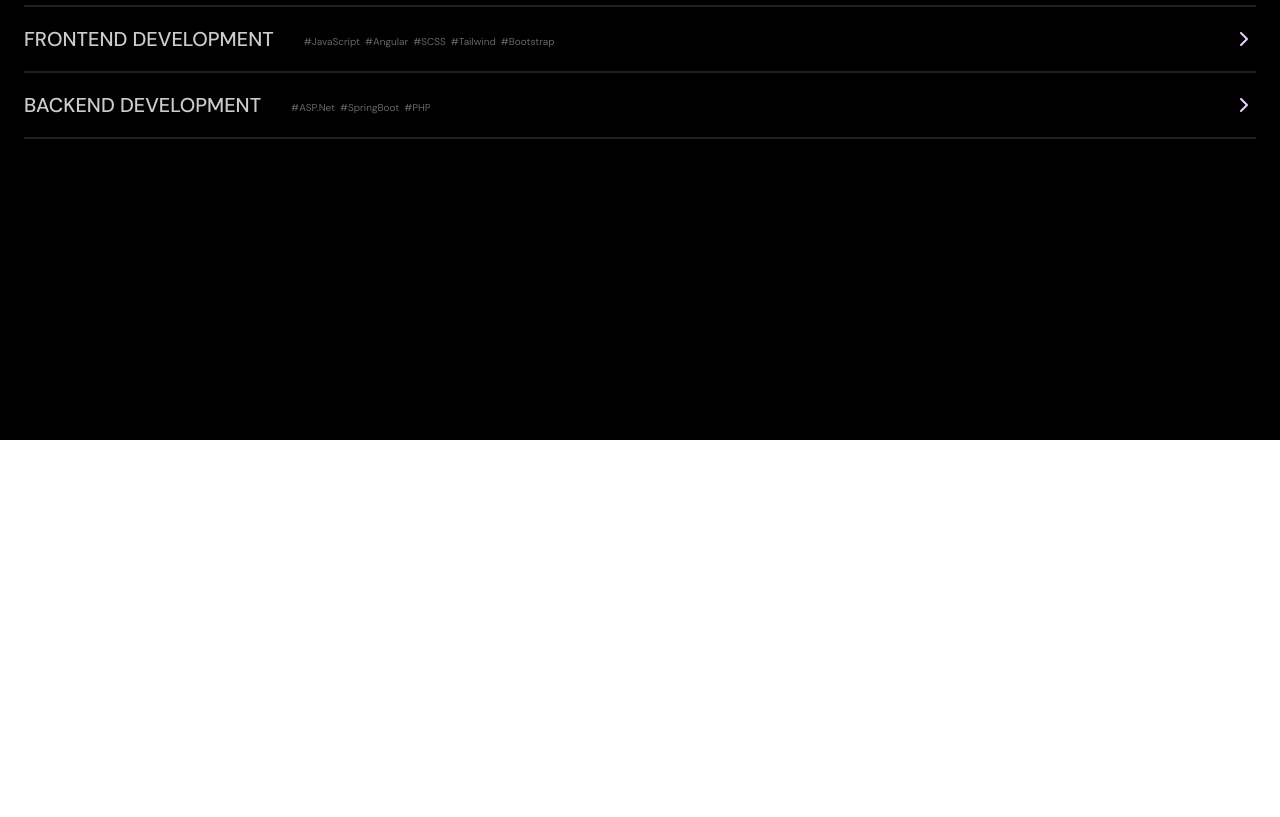
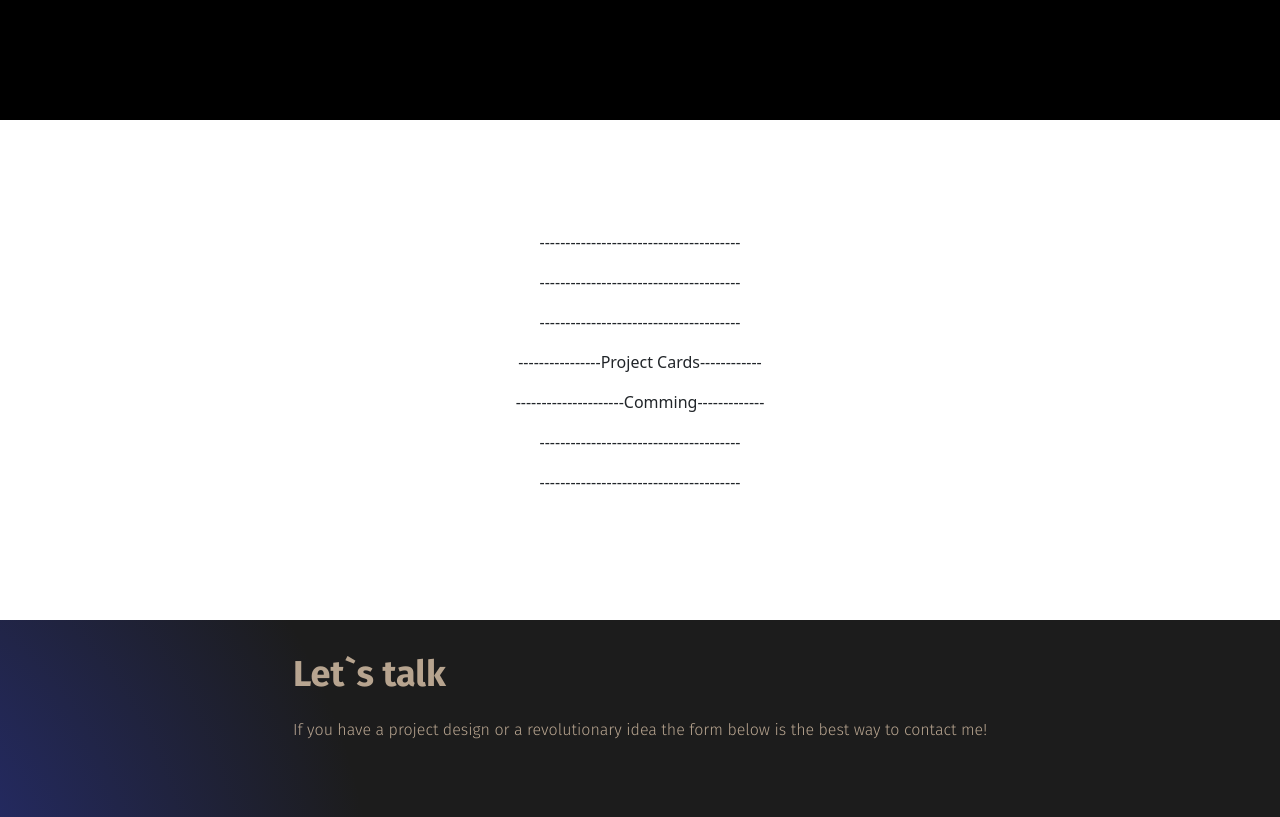
Before and after one commit to S-Peanut/ShowcaseApp, an Angular app: page / in a window 1280 px wide. Shown: the part 1160-1977 px from the top of the page. Built offline with nearby package versions, Linux system fonts and the light colour scheme.

Commit message:
Sizing Fx

```diff
--- a/src/app/components/accordion/accordion.component.html
+++ b/src/app/components/accordion/accordion.component.html
@@ -1,6 +1,6 @@
 <div class="accordion-container dm-sans text-xs w-full h-full">
     <section class="w-full h-full">
-        <div class="inner-container flex-center w-full max-w-7xl h-5/6">
+        <div class="inner-container w-full flex-center max-w-7xl h-3/6 ">
             <div class="accordion">
                 <div class="accordion-item" id="item2">
                     <a class="accordion-header" href="#item2" (click)="preventScroll('item2')">
@@ -16,7 +16,7 @@
                         <i class="fa-solid fa-chevron-down"></i>
                     </a>
                     <div class="accordion-body">
-                        <p>Every great project starts with a flawless design that immerses you users even before the first line of text is read.</p>
+                        <p>Every great project starts with a flawless design that immerses your users even before the first line of text is read.</p>
                     </div>
                     <hr>
                 </div>
--- a/src/app/components/container/container.component.html
+++ b/src/app/components/container/container.component.html
@@ -2,19 +2,26 @@
     <div class="nav justify-end sm:justify-center" [class.hide-nav]="hideNav">
         <app-nav-bar></app-nav-bar>
     </div>
-    <div class="cover-container h-dvh sm:h-[60dvh]">
+    <div class="cover-container h-screen sm:h-[60dvh]">
         <app-cover></app-cover>
     </div>
     <div class="about-card p-16 flex-center h-[60dvh] sm:h-[40dvh]">
         <app-content-card></app-content-card>
     </div>
-    <div class="skills-accordion h-dvh w-dvw">
+    <div class="skills-accordion h-screen w-screen sm:h-[60vh]">
         <app-accordion></app-accordion>
     </div>
-    <div class="main-content flex justify-center">
+    <div class="main-content flex-center column">
         <!-- <app-showcase-item></app-showcase-item>
         <app-showcase-item></app-showcase-item>
         <app-showcase-item></app-showcase-item> -->
+        <p>---------------------------------------</p>
+        <p>---------------------------------------</p>
+        <p>---------------------------------------</p>
+        <p>----------------Project Cards------------</p>
+        <p>---------------------Comming-------------</p>
+        <p>---------------------------------------</p>
+        <p>---------------------------------------</p>
     </div>
     <div class="contact-form h-screen md:h-[80dvh]">
         <app-contact-form></app-contact-form>
--- a/src/app/components/container/container.component.scss
+++ b/src/app/components/container/container.component.scss
@@ -25,7 +25,7 @@
             width: 100%;
         }
         .main-content {
-            height: 1500px;
+            height: 500px;
         }
         &::-webkit-scrollbar {
             display: none;
```
